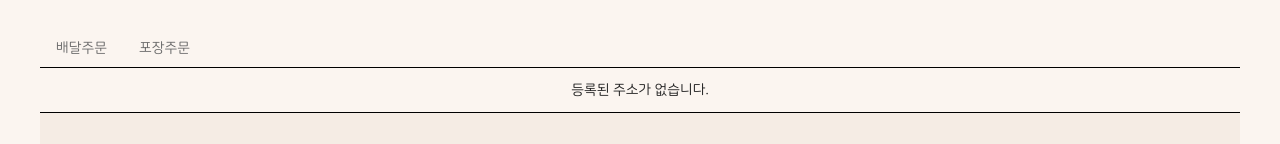
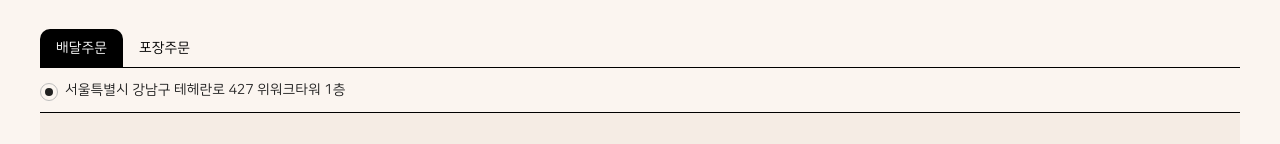
Before and after one commit to ryushin01/goobne, a React (Vite) app: page /goobne/delivery in a window 1280 px wide. Shown: the part 347-491 px from the top of the page. Built offline with nearby package versions, Linux system fonts and the light colour scheme.

Commit message:
🎨 delivery 페이지 수정
1. 주소 관련 내용 하드코딩으로 수정

2. 선택 누르면 cart로 넘어가도록 수정

```diff
--- a/src/pages/Cart/Components/OrderDetail.jsx
+++ b/src/pages/Cart/Components/OrderDetail.jsx
@@ -66,7 +66,7 @@ const OrderDetail = () => {
         <OrderBtn>
           <Button
             size="small"
-            color="beige"
+            color="primary"
             content="+ 메뉴 추가하기"
             onClick={() => {
               navigate('/list');
--- /dev/null
+++ b/src/pages/Delivery/Components/CustomRadio.jsx
@@ -0,0 +1,74 @@
+import styled from 'styled-components';
+
+/**
+ *@property {string} type: radio                       - 라디오인풋의 타입을 정의합니다.
+ *@property {string} name                              - 라디오인풋 그룹의 이름을 지정 및 그중 한가지만 선택가능함을 정의합니다.
+ *@property {string} value                             - 라디오인풋의 form을 제출시 서버에서 선택값을 식별하기위함을 정의합니다.
+ *@property {string} text                              - 라디오인풋 옆에 표시되는 텍스트를 정의합니다.
+ *@property {function} defaultChecked                  - 라디오인풋의 기본선택을 정의합니다.
+ *@property {function} onChange                        - 라디오인풋의 선택이 변경될 때 호출되는 함수를 정의합니다.
+ */
+const CustomRadio = ({
+  type = 'radio',
+  name,
+  value,
+  defaultChecked,
+  onChange,
+  text,
+  ...props
+}) => {
+  return (
+    <RadioLabel {...props}>
+      <DefaultRadio
+        type={type}
+        name={name}
+        value={value}
+        defaultChecked={defaultChecked}
+        onChange={onChange}
+        {...props}
+      />
+      <RadioText>{text}</RadioText>
+    </RadioLabel>
+  );
+};
+
+//라디오 text를 클릭시 체크상태가 이루어지기위하여 라벨링.
+const RadioLabel = styled.label`
+  position: relative;
+  margin-right: 15px;
+  cursor: pointer;
+`;
+
+//라디오 속성값을 정의합니다.
+const DefaultRadio = styled.input`
+  position: absolute;
+  top: 1px;
+  left: 0;
+  appearance: none; //라디오 기본속성을 제거하는속성
+  width: 18px;
+  height: 18px;
+  border: 1px solid ${props => props.theme.grayscaleC};
+  border-radius: 50%;
+  cursor: pointer;
+
+  //checked 시 가운데 원형을 나타내기위한 속성
+  &:checked + span:after {
+    content: '';
+    position: absolute;
+    top: 6px;
+    left: 5px;
+    background: #212121;
+    width: 8px;
+    height: 8px;
+    background-size: contain;
+    border-radius: 50%;
+  }
+`;
+
+const RadioText = styled.span`
+  position: relative;
+  padding: 0px 0px 0px 25px;
+  font-size: 14px;
+  user-select: none;
+`;
+export default CustomRadio;
--- a/src/pages/Delivery/Components/OrderMethod.jsx
+++ b/src/pages/Delivery/Components/OrderMethod.jsx
@@ -1,5 +1,6 @@
 import styled from 'styled-components';
 import Button from '../../../components/Button/Button';
+import CustomRadio from './CustomRadio';
 
 const OrderMethod = () => {
   return (
@@ -9,7 +10,13 @@ const OrderMethod = () => {
         <li>포장주문</li>
       </OrderSelectionList>
       <OrderListWrap>
-        <AddressConfimation>등록된 주소가 없습니다.</AddressConfimation>
+        <AddressConfimation>
+          <CustomRadio
+            name="dd"
+            text="서울특별시 강남구 테헤란로 427 위워크타워 1층"
+            defaultChecked={true}
+          />
+        </AddressConfimation>
       </OrderListWrap>
       <OrderBottom>
         <ButtonWrap>
@@ -40,9 +47,14 @@ const OrderSelectionList = styled.ul`
     padding: 12px 16px;
     border-top-left-radius: 10px;
     border-top-right-radius: 10px;
-    color: ${props => props.theme.grayscaleD};
+    color: ${props => props.theme.grayscaleH};
     font-size: 14px;
     cursor: pointer;
+
+    &:first-child {
+      background-color: ${props => props.theme.grayscaleH};
+      color: ${props => props.theme.grayscaleA};
+    }
   }
 `;
 
@@ -52,7 +64,7 @@ const OrderListWrap = styled.div`
 `;
 
 const AddressConfimation = styled.div`
-  text-align: center;
+  text-align: left;
   font-size: 14px;
   padding: 15px 0;
 `;
--- a/src/pages/Delivery/Delivery.jsx
+++ b/src/pages/Delivery/Delivery.jsx
@@ -1,9 +1,12 @@
-import styled from 'styled-components';
+import { useNavigate } from 'react-router-dom';
 import Button from '../../components/Button/Button';
 import OrderMethod from './Components/OrderMethod';
 import DeliverySwiper from './Components/DeliverySwiper';
+import styled from 'styled-components';
 
+/** 배달주소 선택할 수 있는 페이지 입니다. (선택은 불가능) */
 const Delivery = () => {
+  const navigate = useNavigate();
   return (
     <DeliveryMain>
       <DeliveryWrap>
@@ -23,7 +26,13 @@ const Delivery = () => {
             </DeliveryBottomLeft>
             <DeliveryBottomRight>
               <div>해당 배달 주소로 주문을 진행하시겠습니까?</div>
-              <Button size="medium" content="선택" />
+              <Button
+                size="medium"
+                content="선택"
+                onClick={() => {
+                  navigate('/cart');
+                }}
+              />
             </DeliveryBottomRight>
           </DeliveryMethodBottom>
         </MethodWrap>
```
